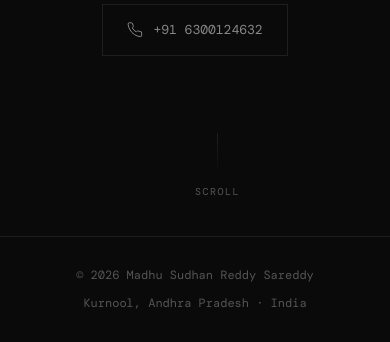
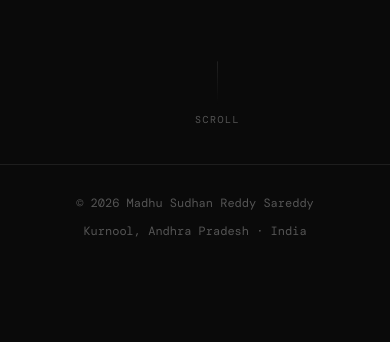
Before and after one commit to Madhusudhan1206/Portfolio, a plain HTML site: page index.html in a window 390 px wide. Shown: the part 6106-6448 px from the top of the page. After the commit the page ends 6376 px from the top, so only its background shows below. Drawn offline with nearby package versions, Linux system fonts and the light colour scheme; a web font is replaced by a local one.

Commit message:
Remove contact link for phone number

```diff
--- a/index.html
+++ b/index.html
@@ -847,10 +847,6 @@
         <svg width="16" height="16" fill="currentColor" viewBox="0 0 24 24"><path d="M9 19c-5 1.5-5-2.5-7-3m14 6v-3.87a3.37 3.37 0 0 0-.94-2.61c3.14-.35 6.44-1.54 6.44-7A5.44 5.44 0 0 0 20 4.77 5.07 5.07 0 0 0 19.91 1S18.73.65 16 2.48a13.38 13.38 0 0 0-7 0C6.27.65 5.09 1 5.09 1A5.07 5.07 0 0 0 5 4.77a5.44 5.44 0 0 0-1.5 3.78c0 5.42 3.3 6.61 6.44 7A3.37 3.37 0 0 0 9 18.13V22"/></svg>
         GitHub
       </a>
-      <a class="contact-link" href="tel:6300124632">
-        <svg width="16" height="16" fill="none" stroke="currentColor" stroke-width="1.5" viewBox="0 0 24 24"><path d="M22 16.92v3a2 2 0 0 1-2.18 2 19.79 19.79 0 0 1-8.63-3.07A19.5 19.5 0 0 1 4.69 12a19.79 19.79 0 0 1-3.07-8.67A2 2 0 0 1 3.6 1.19h3a2 2 0 0 1 2 1.72c.127.96.361 1.903.7 2.81a2 2 0 0 1-.45 2.11L7.91 8.91a16 16 0 0 0 6 6l.91-.91a2 2 0 0 1 2.11-.45c.907.339 1.85.573 2.81.7A2 2 0 0 1 21.73 16.92z"/></svg>
-        +91 6300124632
-      </a>
     </div>
   </section>
 
```
